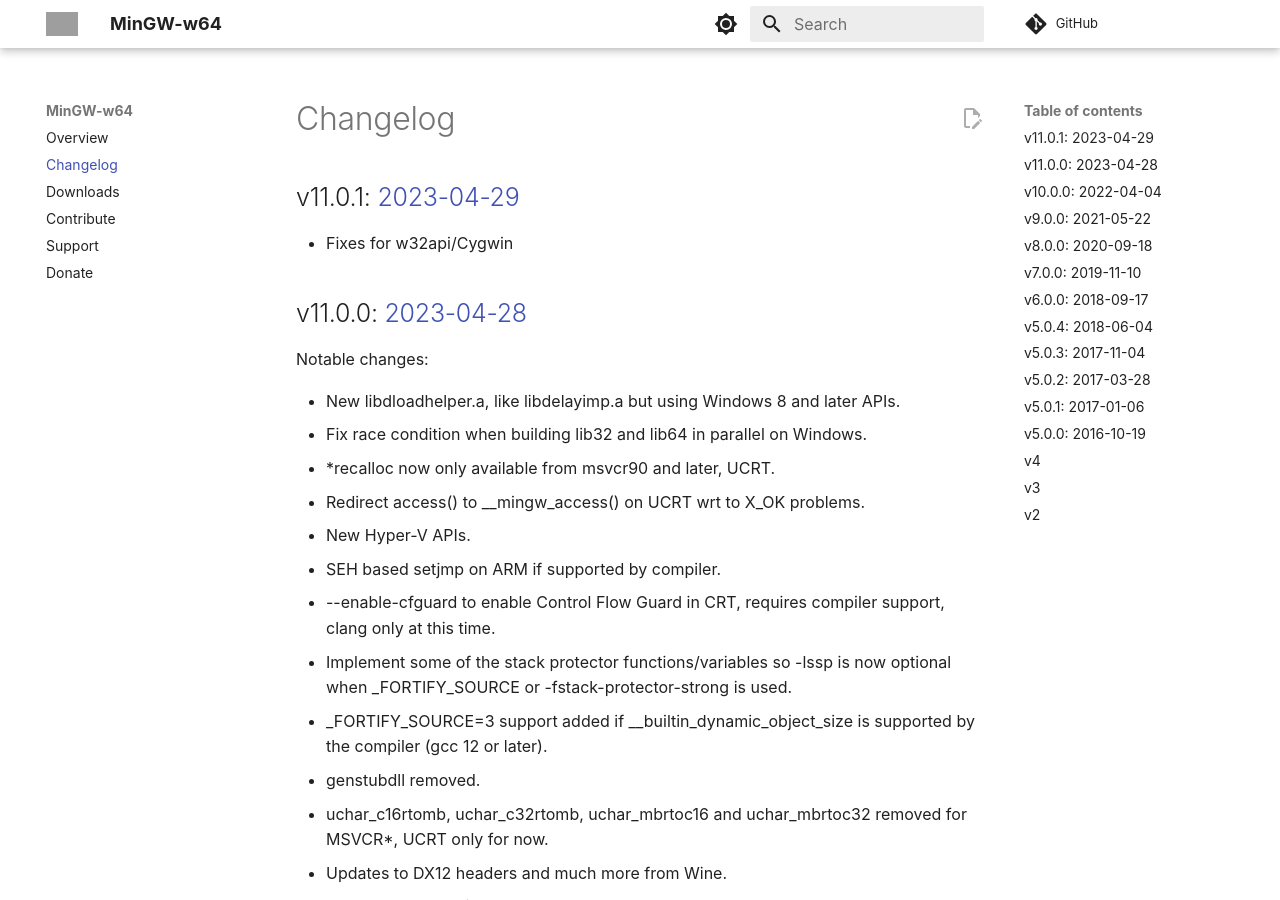
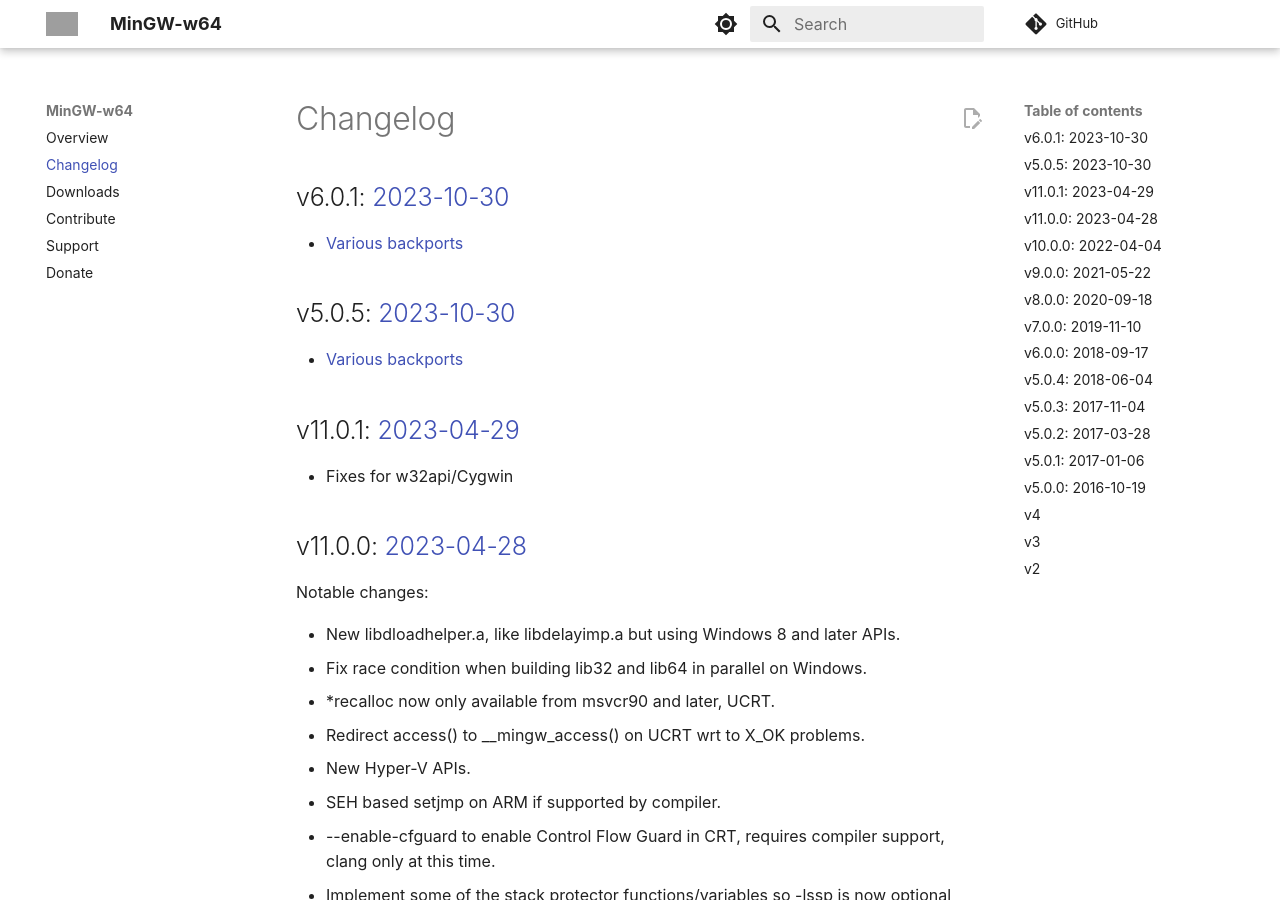
Before and after one commit to mingw-w64/mingw-w64.github.io, an MkDocs documentation site: the page built from web/changelog.md, in a window 1280 px wide and 900 px high. Built offline with MkDocs 1.6.1 and Material for MkDocs 9.7.7, drawn with Linux system fonts in a browser that asks for light colours; comment, search, counter and statistics services are not loaded; grey boxes are pictures that could not be loaded.

Commit message:
changelog: add v5.0.5 and v6.0.1

```diff
--- a/web/changelog.md
+++ b/web/changelog.md
@@ -1,4 +1,12 @@
 # Changelog
+
+## v6.0.1: [2023-10-30](https://sourceforge.net/p/mingw-w64/mingw-w64/ci/v6.0.1)
+
+- [Various backports](https://github.com/mingw-w64/mingw-w64/compare/v6.0.0...v6.0.1)
+
+## v5.0.5: [2023-10-30](https://sourceforge.net/p/mingw-w64/mingw-w64/ci/v5.0.5)
+
+- [Various backports](https://github.com/mingw-w64/mingw-w64/compare/v5.0.4...v5.0.5)
 
 ## v11.0.1: [2023-04-29](https://sourceforge.net/p/mingw-w64/mingw-w64/ci/v11.0.1)
 
```
